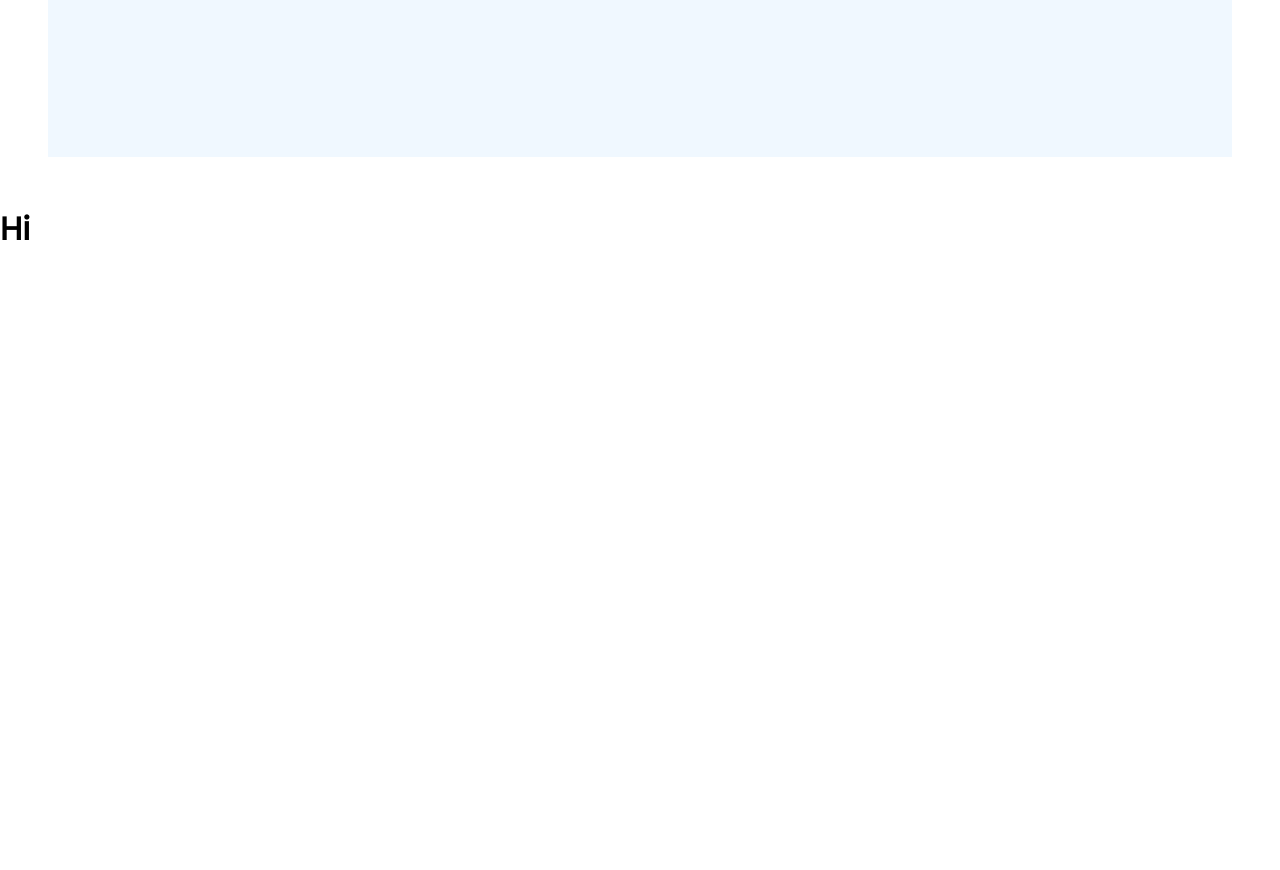
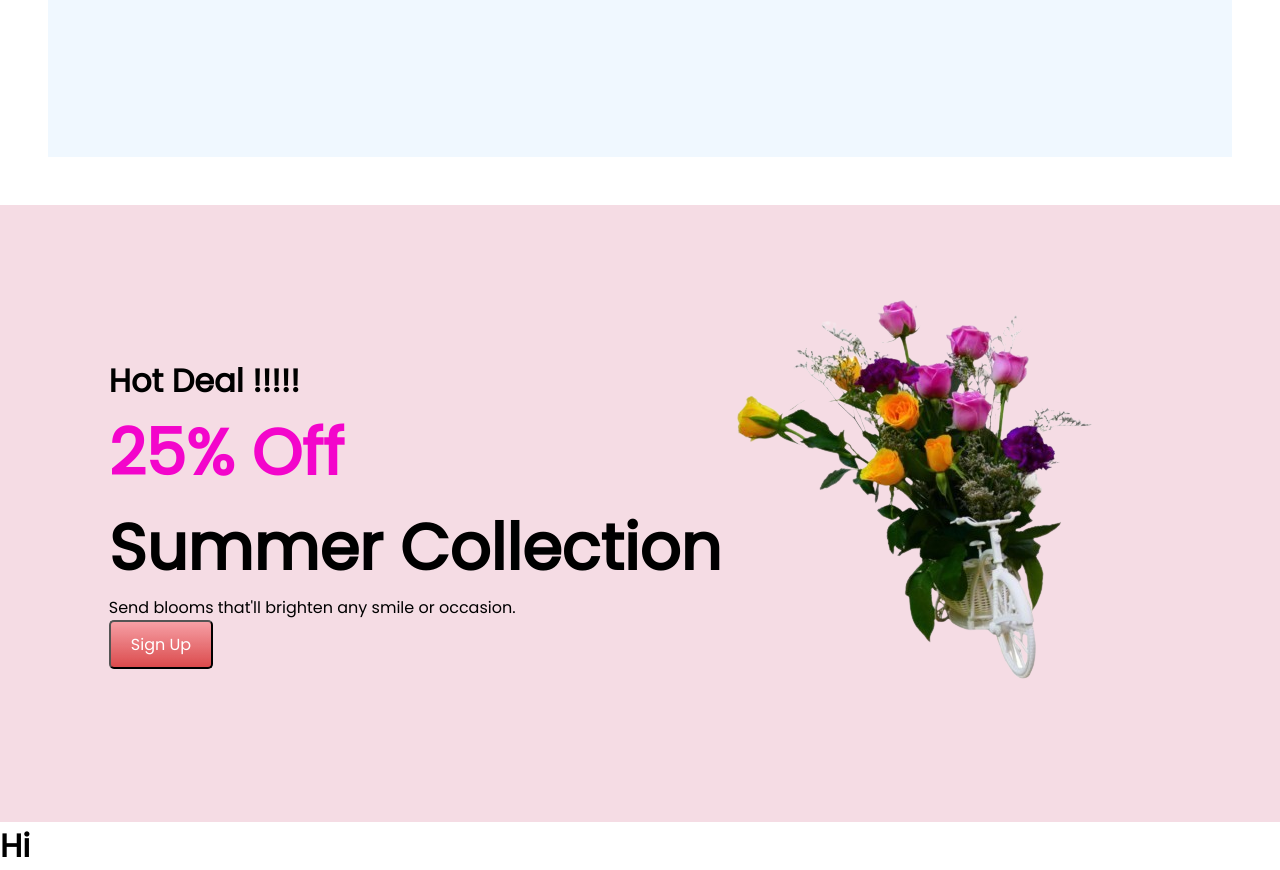
Before and after one commit to Md-Nazmus-Sakib/haven-flower-shop, a plain HTML site: page index.html in a window 1280 px wide. Shown: the part 2236-3106 px from the top of the page. Before the commit the page ends 2489 px from the top, so only its background shows below. Drawn offline with Linux system fonts and the light colour scheme.

Commit message:
hot-deal-section

```diff
--- a/css/style.css
+++ b/css/style.css
@@ -101,3 +101,31 @@
  /*=========================
  Feature Section End
  ============================== */
+
+
+ /*=========================
+ Hot Deal Section Start
+ ============================== */
+.hot-deal{
+    display: flex;
+    justify-content: center;
+    align-items: center;
+    background-color: #f5dce4;
+    padding:5em;
+}
+
+.hot-deal h4{
+    font-size: 2em;
+}
+
+.percent{
+    color:#f305cb;
+}
+
+.hot-deal h1{
+    font-size: 4em;
+}
+
+ /*=========================
+ Hot Deal Section End
+ ============================== */
--- a/index.html
+++ b/index.html
@@ -89,6 +89,24 @@
         <!--========================
         Our Feature section end
         ========================== -->
+        <!--========================
+        Hot Dil section Start
+        ========================== -->
+        <section class="hot-deal">
+            <div>
+                <h4>Hot Deal !!!!!</h4>
+                <h1 class="percent">25% Off</h1>
+                <h1>Summer Collection</h1>
+                <p>Send blooms that'll brighten any smile or occasion.</p>
+                <button class="main-button">Sign Up</button>
+            </div>
+            <div>
+                <img src="images/hot-deal.png" alt="">
+            </div>
+        </section>
+        <!--========================
+        Hot Dil section end
+        ========================== -->
 
     </main>
 
```
Also changed, not shown: images/hot-deal.png (renamed from images/feature-card/d.png).
